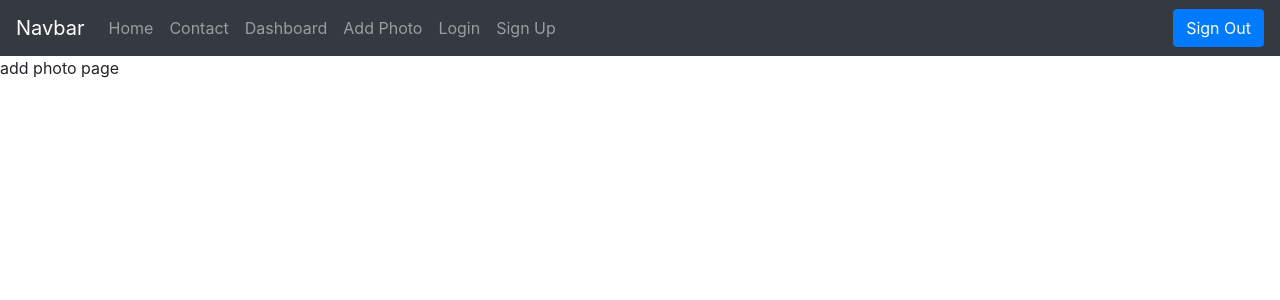
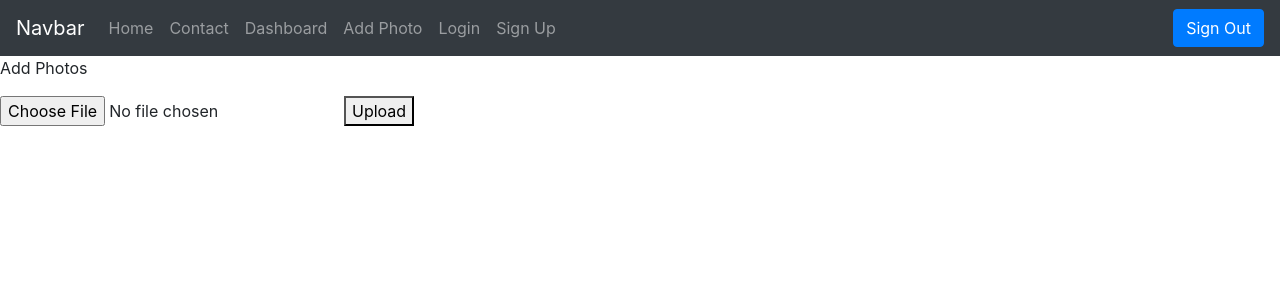
Before and after one commit to wan03/breastfeeding-front, a React (Create React App) app: page /addphoto in a window 1280 px wide. Shown: the top 300 px of the page. Built offline with nearby package versions, Linux system fonts and the light colour scheme; no server answers.

Commit message:
added storage page

```diff
--- a/src/config/firebase.js
+++ b/src/config/firebase.js
@@ -13,4 +13,6 @@ const firebaseConfig = {
 
 const Firebase = app.initializeApp(firebaseConfig);
 
-export default Firebase;
+const storage = app.storage();
+
+export { storage, Firebase as default };
--- a/src/pages/add-photo/addphoto.js
+++ b/src/pages/add-photo/addphoto.js
@@ -1,11 +1,24 @@
-import React from "react";
+import React, { useState } from "react";
+import { render } from "react-dom";
+import { storage } from "../../config/firebase";
 
 function AddPhoto() {
+  const [image, setImage] = useState(null);
+
+  const handleChange = (e) => {
+    if (e.target.files[0]) {
+      setImage(e.target.files[0]);
+    }
+  };
+  const handleUpload = () => {
+    console.log(image);
+  };
   return (
     <div>
-      <p>add photo page</p>
+      <p>Add Photos</p>
+      <input type="file" onChange={handleChange} />
+      <button onClick={handleUpload}>Upload</button>
     </div>
   );
 }
-
 export default AddPhoto;
--- a/src/pages/home/home.js
+++ b/src/pages/home/home.js
@@ -2,8 +2,8 @@ import React from "react";
 import { CardDeck } from "react-bootstrap";
 
 //Components
-import JumbotronComponent from "../../components/jumbotron/Jumbotron";
-import CardComponent from "../../components/card/Card";
+import JumbotronComponent from "../../components/jumbotron/jumbotron";
+import CardComponent from "../../components/card/card";
 import { app } from "firebase";
 
 function Home() {
--- a/src/pages/sign-in/SignIn.js
+++ b/src/pages/sign-in/SignIn.js
@@ -1,6 +1,6 @@
 import React, { useCallback, useContext } from "react";
 import { withRouter, Redirect } from "react-router-dom";
-import {Form, Button } from 'react-bootstrap';
+import { Form, Button } from "react-bootstrap";
 import { AuthContext } from "../../config/Auth";
 import FirebaseContext from "../../config/firebaseContext";
 
@@ -13,11 +13,13 @@ const Login = ({ history }) => {
   const handleLogin = useCallback(
     async (event) => {
       event.preventDefault();
+      console.log(event.target.elements);
       const { email, password } = event.target.elements;
       try {
-        await Firebase
-          .auth()
-          .signInWithEmailAndPassword(email.value, password.value);
+        await Firebase.auth().signInWithEmailAndPassword(
+          email.value,
+          password.value
+        );
         history.push("/");
       } catch (error) {
         alert(error);
@@ -25,7 +27,6 @@ const Login = ({ history }) => {
     },
     [history]
   );
-
 
   /**
    * Get the current user from context
@@ -44,11 +45,15 @@ const Login = ({ history }) => {
       <Form onSubmit={handleLogin}>
         <Form.Group controlId="formGroupEmail">
           <Form.Label>Email address</Form.Label>
-          <Form.Control type="email" placeholder="Enter email" />
+          <Form.Control name="email" type="email" placeholder="Enter email" />
         </Form.Group>
         <Form.Group controlId="formGroupPassword">
           <Form.Label>Password</Form.Label>
-        <Form.Control type="password" placeholder="Password" />
+          <Form.Control
+            name="password"
+            type="password"
+            placeholder="Password"
+          />
         </Form.Group>
         <Button type="submit">Login</Button>
       </Form>
```
Also changed, not shown: src/App.js (+3 -4 lines). Lines whose indentation alone changed are shown as unchanged.
